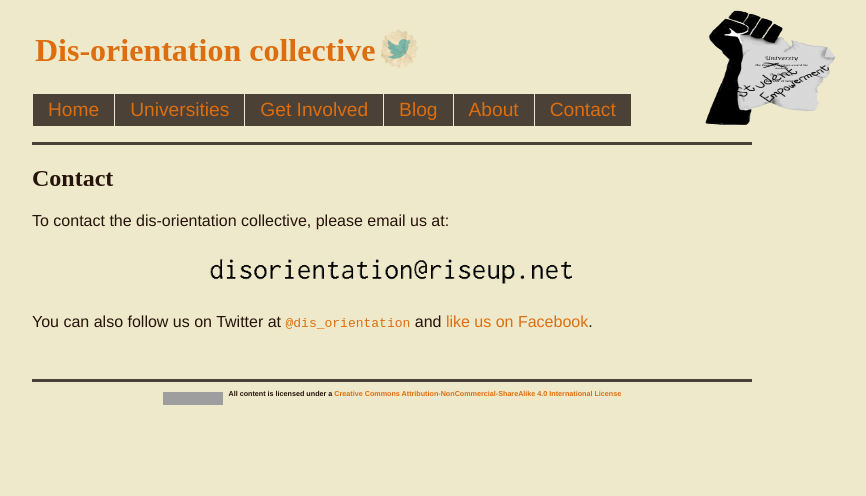
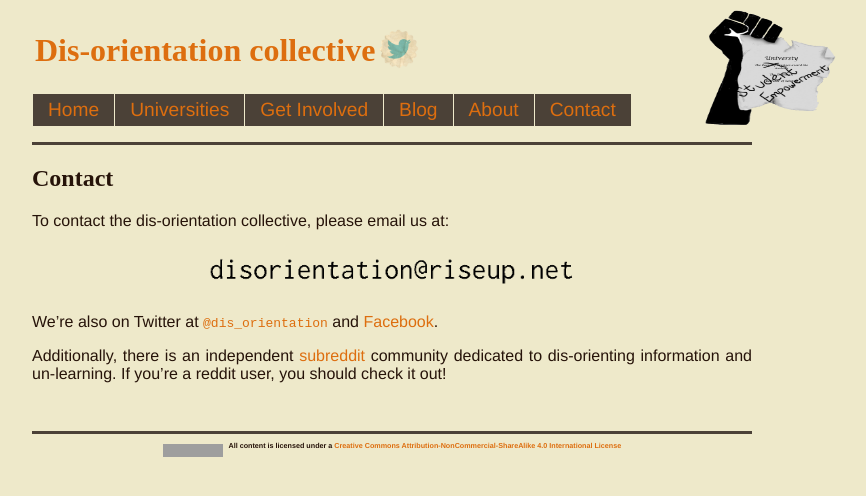
Before and after one commit to dis-orientation/dis-orientation.github.io, a Jekyll site: the page built from contact.md, in a window 1280 px wide. Shown: the top 496 px of the page, without its empty margins (248-1114 px from the left). Built offline with Jekyll 4.4.1, drawn with Linux system fonts in a browser that asks for light colours; Markdown is read by kramdown in place of the engine named in the settings; grey boxes are pictures that could not be loaded.

Commit message:
added link to subreddit that Caity set up

```diff
--- a/contact.md
+++ b/contact.md
@@ -9,4 +9,6 @@ To contact the dis-orientation collective, please email us at:
 
 <img src="/images/contact.gif" width="400" alt="contact" style="display: block;margin-left: auto;margin-right: auto;background-color:#EEE9CA" />
 
-You can also follow us on Twitter at [`@dis_orientation`](https://twitter.com/dis_orientation) and [like us on Facebook](https://www.facebook.com/pages/Dis-Orientation/304944132971101).
+We're also on Twitter at [`@dis_orientation`](https://twitter.com/dis_orientation) and [Facebook](https://www.facebook.com/pages/Dis-Orientation/304944132971101).
+
+Additionally, there is an independent [subreddit](http://www.reddit.com/r/disorientation/) community dedicated to dis-orienting information and un-learning. If you're a reddit user, you should check it out!
```
